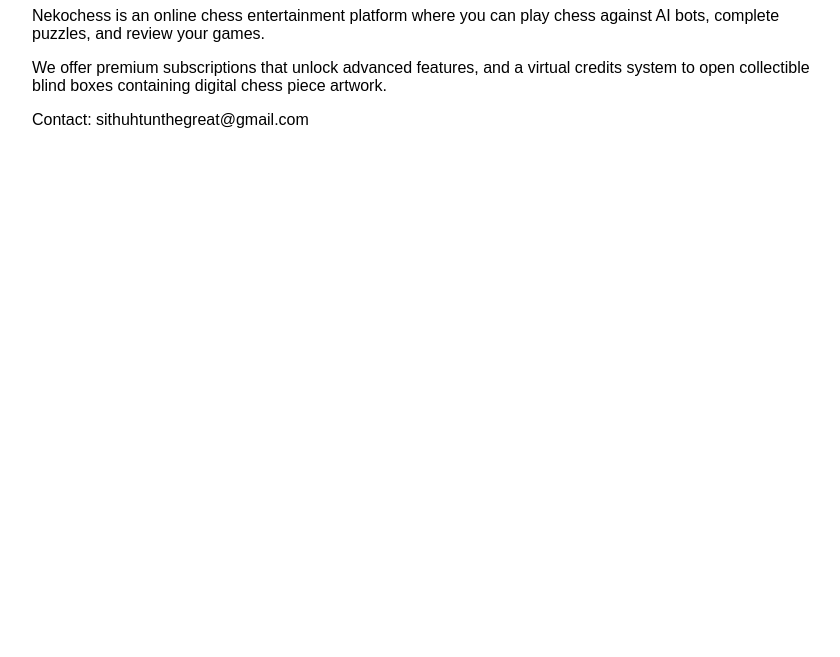
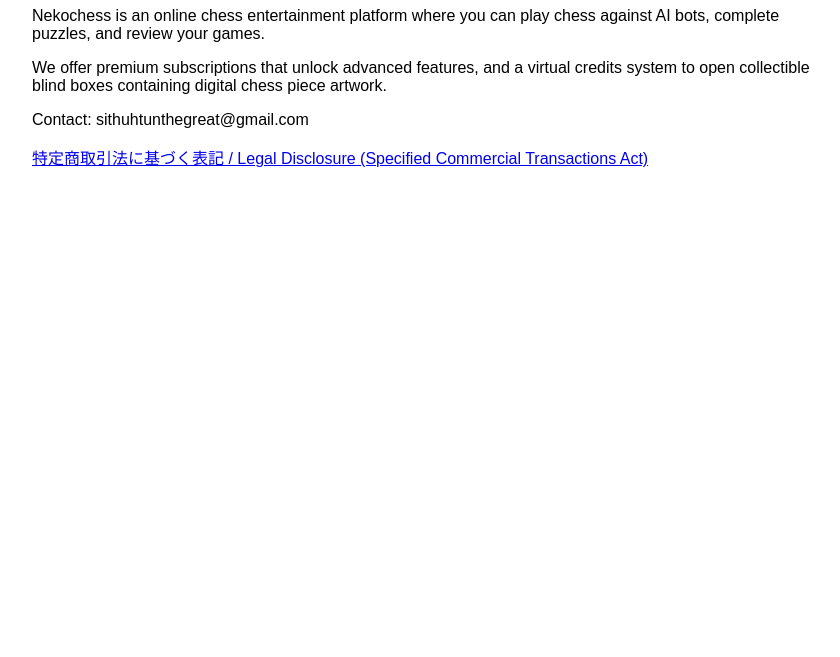
Before and after one commit to SiThuHtun123/nekochess.com, a plain HTML site: page index.html in a window 1280 px wide. Shown: the part 143-800 px from the top of the page, without its empty margins (208-1048 px from the left). Drawn offline with Linux system fonts and the light colour scheme.

Commit message:
Add legal disclosure link to index.html

```diff
--- a/index.html
+++ b/index.html
@@ -14,5 +14,6 @@
     <p>Nekochess is an online chess entertainment platform where you can play chess against AI bots, complete puzzles, and review your games.</p>
     <p>We offer premium subscriptions that unlock advanced features, and a virtual credits system to open collectible blind boxes containing digital chess piece artwork.</p>
     <p>Contact: sithuhtunthegreat@gmail.com</p>
+    <p><a href="/legal">特定商取引法に基づく表記 / Legal Disclosure (Specified Commercial Transactions Act)</a></p>
 </body>
 </html>
```
